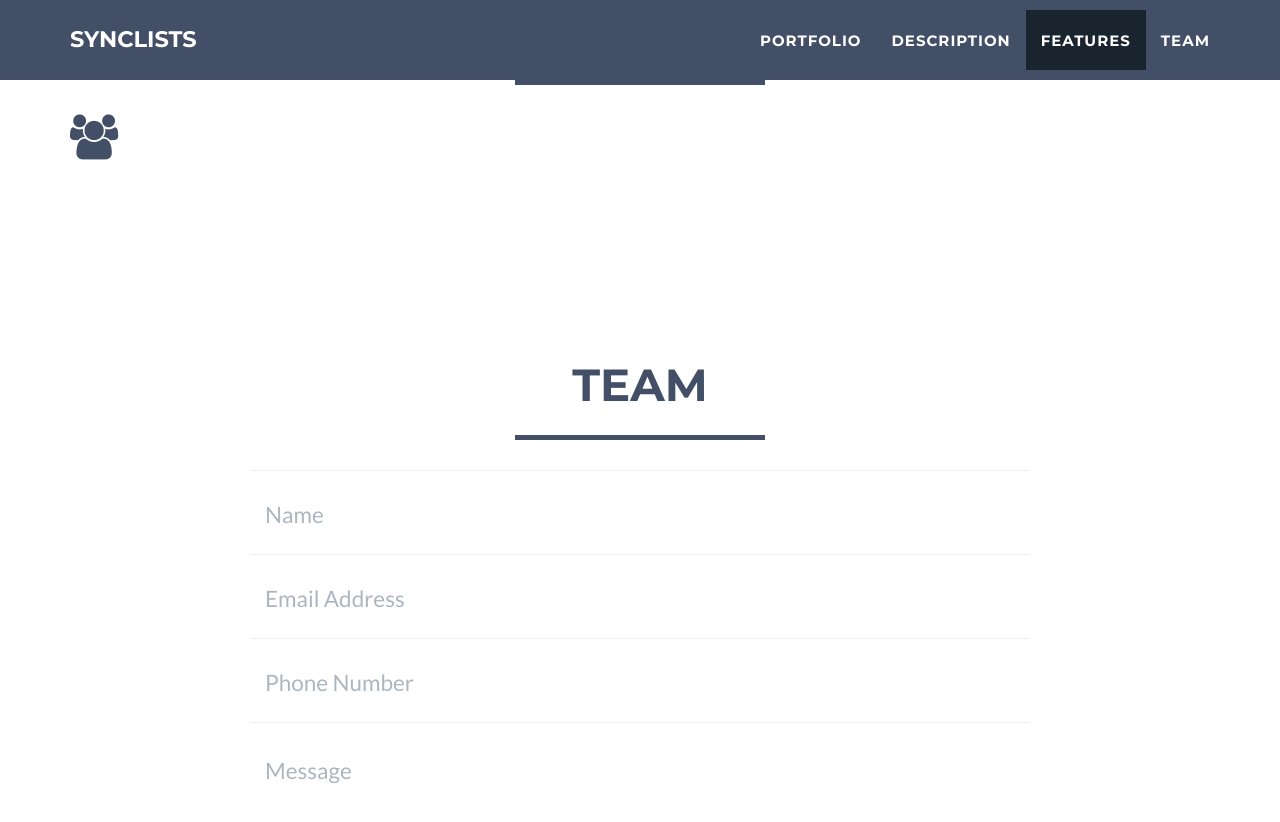
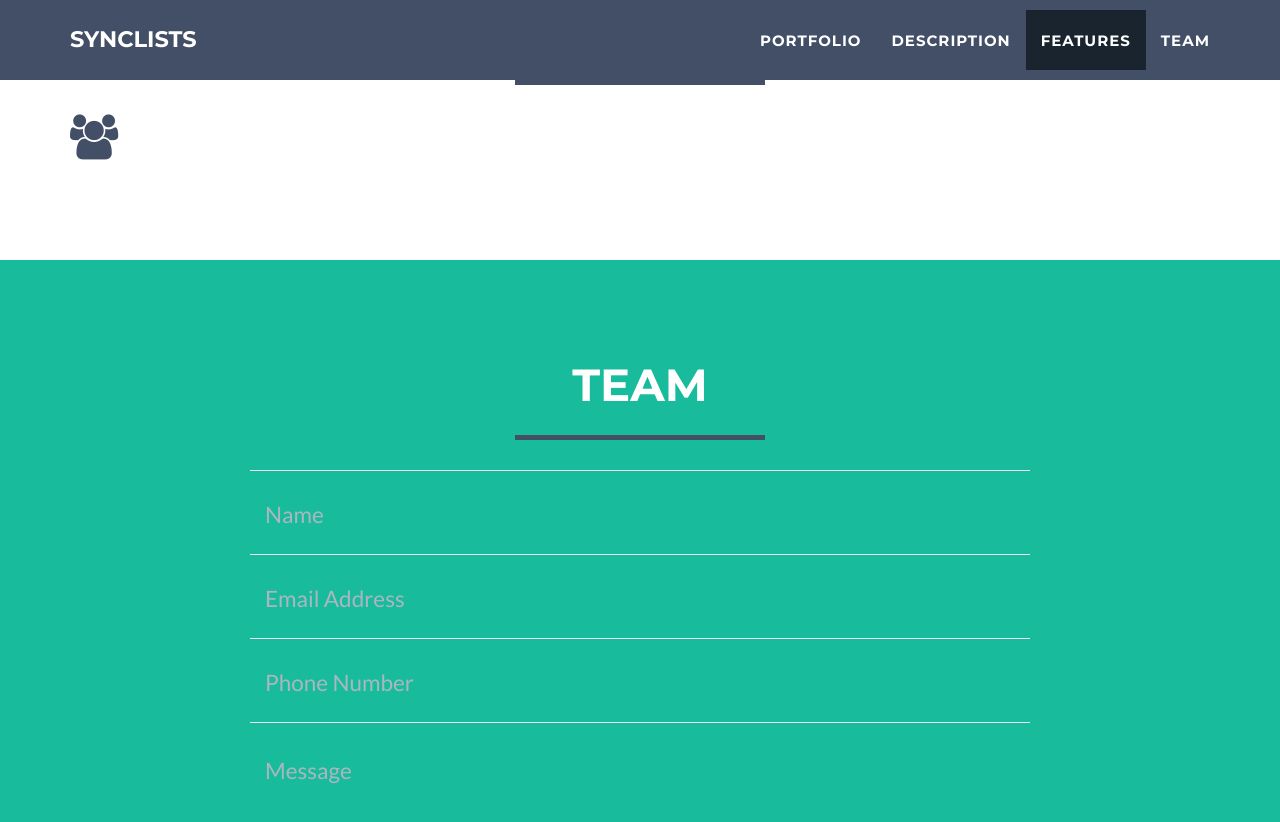
Before and after one commit to synclists/synclists.github.io, a Jekyll site: the page built from index.html, in a window 1280 px wide and 900 px high, scrolled down 2122 px. Shown: the top 822 px of the window. Built offline with Jekyll 4.4.1, drawn with Linux system fonts in a browser that asks for light colours.

Commit message:
Making team section success

```diff
--- a/_includes/team.html
+++ b/_includes/team.html
@@ -1,5 +1,5 @@
  <!-- Team Section -->
-    <section id="team">
+    <section class="success" id="team">
         <div class="container">
             <div class="row">
                 <div class="col-lg-12 text-center">
```
